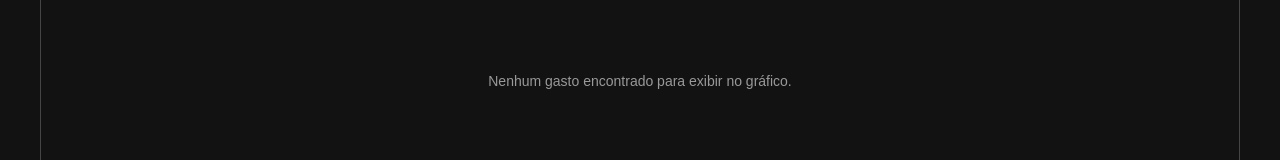
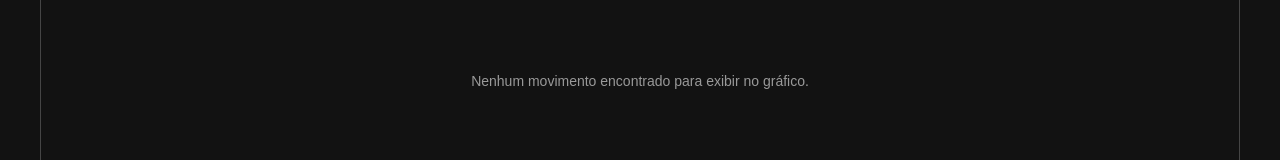
Before and after one commit to jguerradasilva/bytebank-fiap-aws-deploy, a React (Vite) app: page /dashboard in a window 1280 px wide. Shown: the part 592-752 px from the top of the page. Built offline with nearby package versions, Linux system fonts and the light colour scheme; data requests are answered from the project's data file.

Commit message:
refactor: altera comportamento do gitignore e texto de exibicao do grafico

```diff
--- a/src/components/Chart/index.tsx
+++ b/src/components/Chart/index.tsx
@@ -56,7 +56,7 @@ export default function ChartView() {
   return (
     <div style={{ width: '100%', height: 400, display: 'flex', alignItems: 'center', justifyContent: 'center' }}>
       {dados.length === 0 ? (
-        <p style={{ color: '#999' }}>Nenhum gasto encontrado para exibir no gráfico.</p>
+        <p style={{ color: '#999' }}>Nenhum movimento encontrado para exibir no gráfico.</p>
       ) : (
         <ResponsiveContainer width="100%" height="100%">
           <ComposedChart data={dados} margin={{ top: 20, right: 30, left: 20, bottom: 5 }}>
```
Also changed, not shown: 1 other file (tests, documents, lock files or other folders).
